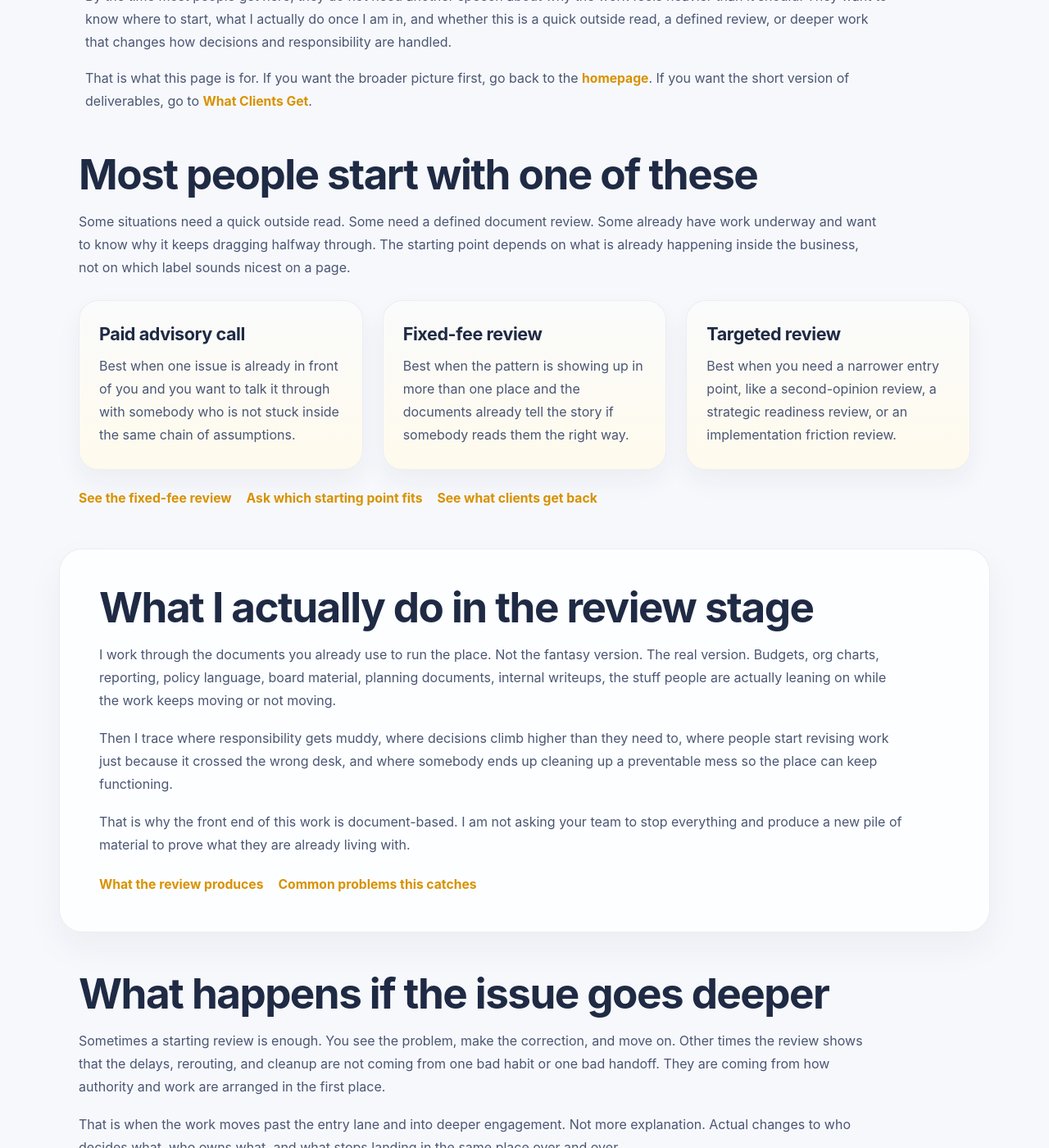
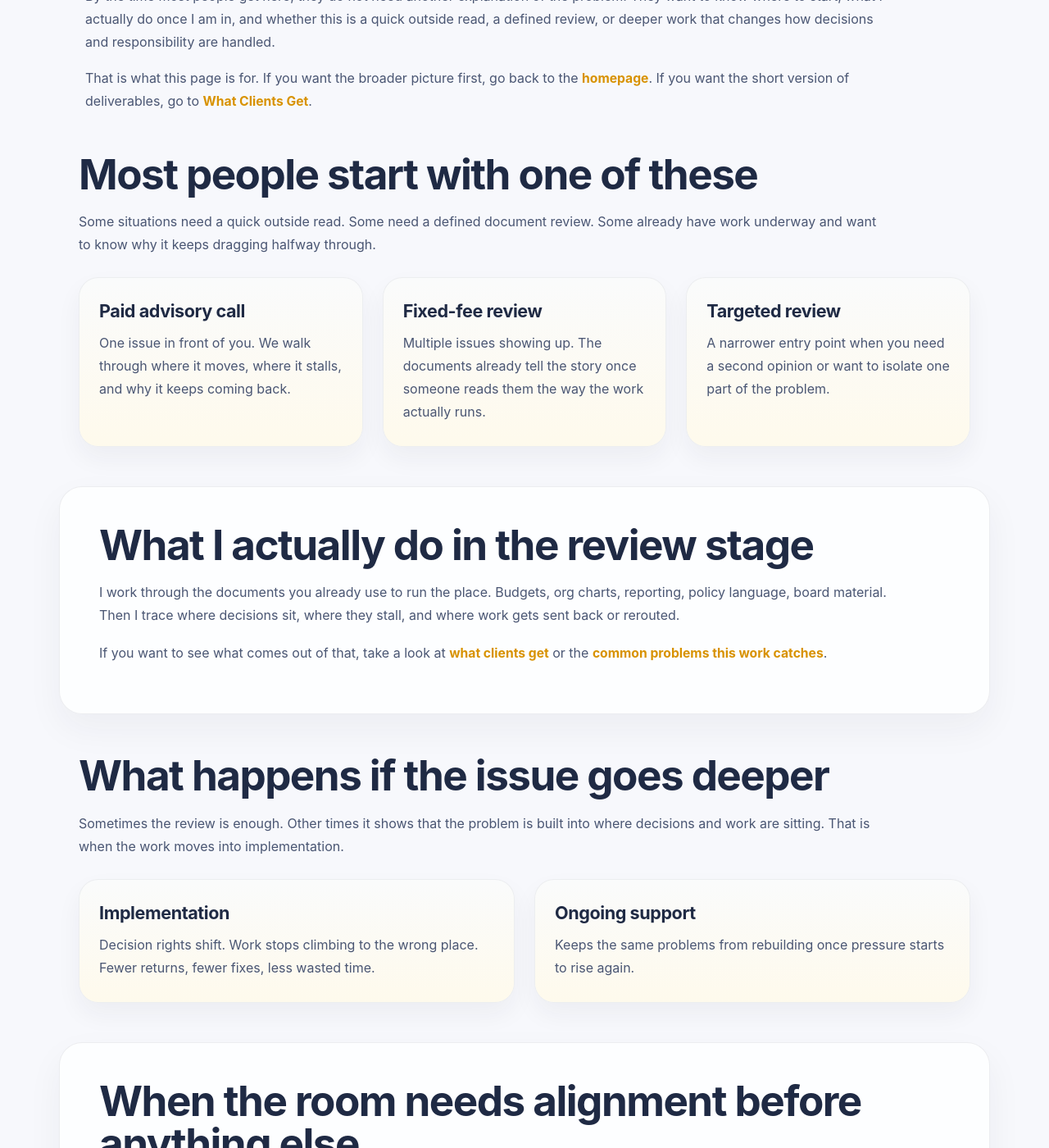
Before and after one commit to efost7873/integratedvaluearchitecture.com, a Jekyll site: the page built from services.html, in a window 1280 px wide and 1400 px high, scrolled down 251 px. Shown: the whole window at 82% size. Built offline with Jekyll 4.4.1, drawn with Linux system fonts in a browser that asks for light colours; some of the changed text lies outside the part shown.

Commit message:
Revise text for clarity and conciseness in services page

```diff
--- a/services.html
+++ b/services.html
@@ -11,7 +11,7 @@ schema_type: Service
     <p class="eyebrow">Services | Integrated Value Architecture</p>
     <h1>Pick the right place to start.</h1>
     <p>
-      By the time most people get here, they do not need another speech about why the work feels heavier than it should. They want to know where to start, what I actually do once I am in, and whether this is a quick outside read, a defined review, or deeper work that changes how decisions and responsibility are handled.
+      By the time most people get here, they do not need another explanation of the problem. They want to know where to start, what I actually do once I am in, and whether this is a quick outside read, a defined review, or deeper work that changes how decisions and responsibility are handled.
     </p>
     <p>
       That is what this page is for. If you want the broader picture first, go back to the <a href="/" class="inline-link">homepage</a>. If you want the short version of deliverables, go to <a href="/what-clients-get/" class="inline-link">What Clients Get</a>.
@@ -23,7 +23,7 @@ schema_type: Service
   <div class="container narrow">
     <h2>Most people start with one of these</h2>
     <p>
-      Some situations need a quick outside read. Some need a defined document review. Some already have work underway and want to know why it keeps dragging halfway through. The starting point depends on what is already happening inside the business, not on which label sounds nicest on a page.
+      Some situations need a quick outside read. Some need a defined document review. Some already have work underway and want to know why it keeps dragging halfway through.
     </p>
 
     <div class="card-grid three-up">
@@ -31,7 +31,7 @@ schema_type: Service
         <a class="card-link" href="/contact/">
           <h3>Paid advisory call</h3>
           <p>
-            Best when one issue is already in front of you and you want to talk it through with somebody who is not stuck inside the same chain of assumptions.
+            One issue in front of you. We walk through where it moves, where it stalls, and why it keeps coming back.
           </p>
         </a>
       </article>
@@ -40,7 +40,7 @@ schema_type: Service
         <a class="card-link" href="/fixed-fee-review/">
           <h3>Fixed-fee review</h3>
           <p>
-            Best when the pattern is showing up in more than one place and the documents already tell the story if somebody reads them the right way.
+            Multiple issues showing up. The documents already tell the story once someone reads them the way the work actually runs.
           </p>
         </a>
       </article>
@@ -49,16 +49,10 @@ schema_type: Service
         <a class="card-link" href="/contact/">
           <h3>Targeted review</h3>
           <p>
-            Best when you need a narrower entry point, like a second-opinion review, a strategic readiness review, or an implementation friction review.
+            A narrower entry point when you need a second opinion or want to isolate one part of the problem.
           </p>
         </a>
       </article>
-    </div>
-
-    <div class="inline-links">
-      <a href="/fixed-fee-review/">See the fixed-fee review</a>
-      <a href="/contact/">Ask which starting point fits</a>
-      <a href="/what-clients-get/">See what clients get back</a>
     </div>
   </div>
 </section>
@@ -67,19 +61,11 @@ schema_type: Service
   <div class="container narrow">
     <h2>What I actually do in the review stage</h2>
     <p>
-      I work through the documents you already use to run the place. Not the fantasy version. The real version. Budgets, org charts, reporting, policy language, board material, planning documents, internal writeups, the stuff people are actually leaning on while the work keeps moving or not moving.
+      I work through the documents you already use to run the place. Budgets, org charts, reporting, policy language, board material. Then I trace where decisions sit, where they stall, and where work gets sent back or rerouted.
     </p>
     <p>
-      Then I trace where responsibility gets muddy, where decisions climb higher than they need to, where people start revising work just because it crossed the wrong desk, and where somebody ends up cleaning up a preventable mess so the place can keep functioning.
+      If you want to see what comes out of that, take a look at <a href="/what-clients-get/" class="inline-link">what clients get</a> or the <a href="/common-problems-we-fix/" class="inline-link">common problems this work catches</a>.
     </p>
-    <p>
-      That is why the front end of this work is document-based. I am not asking your team to stop everything and produce a new pile of material to prove what they are already living with.
-    </p>
-
-    <div class="inline-links">
-      <a href="/what-clients-get/">What the review produces</a>
-      <a href="/common-problems-we-fix/">Common problems this catches</a>
-    </div>
   </div>
 </section>
 
@@ -87,10 +73,7 @@ schema_type: Service
   <div class="container narrow">
     <h2>What happens if the issue goes deeper</h2>
     <p>
-      Sometimes a starting review is enough. You see the problem, make the correction, and move on. Other times the review shows that the delays, rerouting, and cleanup are not coming from one bad habit or one bad handoff. They are coming from how authority and work are arranged in the first place.
-    </p>
-    <p>
-      That is when the work moves past the entry lane and into deeper engagement. Not more explanation. Actual changes to who decides what, who owns what, and what stops landing in the same place over and over.
+      Sometimes the review is enough. Other times it shows that the problem is built into where decisions and work are sitting. That is when the work moves into implementation.
     </p>
 
     <div class="card-grid two-up">
@@ -98,7 +81,7 @@ schema_type: Service
         <a class="card-link" href="/decision-rights-redesign/">
           <h3>Implementation</h3>
           <p>
-            This is where decision rights, ownership, and work placement get changed so people stop burning time on workarounds, escalations, and avoidable cleanup.
+            Decision rights shift. Work stops climbing to the wrong place. Fewer returns, fewer fixes, less wasted time.
           </p>
         </a>
       </article>
@@ -107,32 +90,24 @@ schema_type: Service
         <a class="card-link" href="/contact/">
           <h3>Ongoing support</h3>
           <p>
-            This keeps the same pressure from rebuilding itself somewhere else once attention shifts and old habits start creeping back in.
+            Keeps the same problems from rebuilding once pressure starts to rise again.
           </p>
         </a>
       </article>
-    </div>
-
-    <div class="inline-links">
-      <a href="/decision-rights-redesign/">See decision rights redesign</a>
-      <a href="/contact/">Talk through a deeper engagement</a>
     </div>
   </div>
 </section>
 
 <section class="section alt">
   <div class="container narrow">
-    <h2>Middle-lane work when the room needs to get aligned first</h2>
-    <p>
-      Some organizations are not ready to jump straight from problem recognition into a larger engagement. They need the issue framed clearly in front of leadership, a board, or a working group that keeps talking around it instead of dealing with it directly.
-    </p>
+    <h2>When the room needs alignment before anything else</h2>
 
     <div class="card-grid three-up">
       <article class="info-card">
         <a class="card-link" href="/contact/">
           <h3>Workshop</h3>
           <p>
-            A working session built to surface where the issue is actually sitting and keep the conversation from sliding back into vague talk about communication or culture.
+            A working session to surface where the issue actually sits.
           </p>
         </a>
       </article>
@@ -141,7 +116,7 @@ schema_type: Service
         <a class="card-link" href="/contact/">
           <h3>Executive or board briefing</h3>
           <p>
-            A focused briefing when leadership needs the issue laid out plainly, with enough specificity to act on it instead of nodding at it.
+            A clear walk-through when leadership keeps circling the issue but not landing on it.
           </p>
         </a>
       </article>
@@ -150,7 +125,7 @@ schema_type: Service
         <a class="card-link" href="/contact/">
           <h3>Leadership presentation</h3>
           <p>
-            A more formal version when the issue needs to be carried into a room that is used to polished language and would benefit from hearing the real thing instead.
+            A more formal version when the room expects polish but needs reality.
           </p>
         </a>
       </article>
@@ -160,42 +135,24 @@ schema_type: Service
 
 <section class="section">
   <div class="container narrow">
-    <h2>Who usually comes in through this page</h2>
+    <h2>What this is not</h2>
     <p>
-      This page is usually for somebody who is past curiosity and still short of full commitment. They know something keeps dragging, bouncing, piling up, or getting cleaned up by the same few people. They are trying to figure out whether this is the kind of problem that should start with a call, a review, a workshop, or a larger piece of work.
+      This is not project management. Not workflow cleanup. Not another layer of reporting. If you need better tracking or tools, there are people who do that well.
     </p>
     <p>
-      That can be a founder. A department lead. A finance lead who is tired of getting every problem handed to budget language. A board member who knows the room keeps circling the same issue and never quite grabbing it. Different role, same question. Where do we start without wasting another month.
-    </p>
-
-    <div class="inline-links">
-      <a href="/about/">About Evan Foster</a>
-      <a href="/standard/">Read the standard</a>
-      <a href="/publications/">Read the research</a>
-    </div>
-  </div>
-</section>
-
-<section class="section alt">
-  <div class="container narrow">
-    <h2>What this is not</h2>
-    <p>
-      This is not software implementation. It is not project management support. It is not workflow cleanup with a nicer title on top. If you need a dashboard, a platform, or another layer of tracking, there are people who do that.
-    </p>
-    <p>
-      I am looking at where work lands, who gets to stop it, who has to fix it, and why the same strain keeps showing up under different names.
+      This work focuses on where decisions sit, where work lands, and why the same problems keep coming back. If you want the underlying structure, you can read the <a href="/standard/" class="inline-link">IVA Standard</a>.
     </p>
   </div>
 </section>
 
 <section class="section final-cta">
   <div class="container narrow">
-    <h2>Start with the version that fits the problem in front of you</h2>
+    <h2>Start with what is already breaking</h2>
     <p>
-      If you already know one place where work keeps getting delayed, sent back, or quietly dumped on the same person again, that is enough to begin.
+      You only need one place where work keeps getting delayed, sent back, or pulled into the wrong hands to start.
     </p>
     <div class="cta-block">
-      <a class="button primary" href="/fixed-fee-review/">Start with a Fixed-Fee Review</a>
+      <a class="button primary" href="/fixed-fee-review/">Fixed-Fee Review</a>
       <a class="button secondary" href="/contact/">Contact</a>
     </div>
   </div>
```
